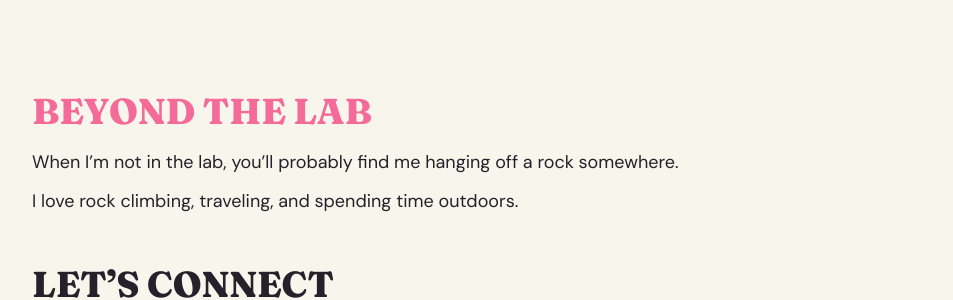
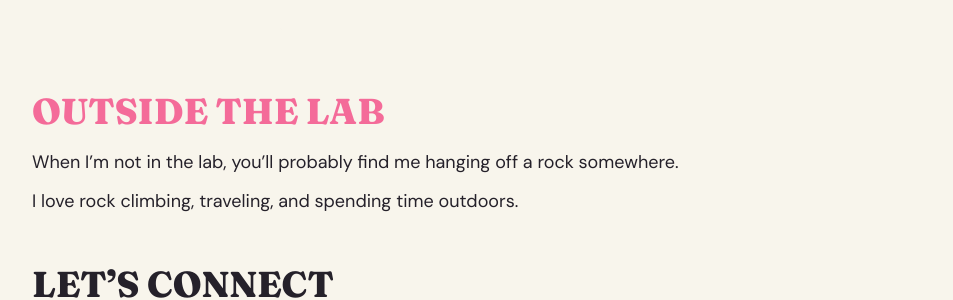
Before and after one commit to nogaca/nogaca.github.io, a Jekyll site: the page built from index.md, in a window 1280 px wide. Shown: the part 1179-1479 px from the top of the page, without its empty margins (163-1116 px from the left). Built offline with Jekyll 4.4.1, drawn with Linux system fonts in a browser that asks for light colours.

Commit message:
Change Beyond the Lab heading

```diff
--- a/index.md
+++ b/index.md
@@ -27,7 +27,7 @@ My research focuses on understanding how these proteins work, how they respond t
 
 To study these proteins, I use cryo-electron microscopy (cryo-EM), a technique that allows us to visualize their structures at near-atomic resolution.
 ![Microbial rhodopsins, cryo-EM and protein expression](/images/sience.png)
-## BEYOND THE LAB
+## OUTSIDE THE LAB
 
 When I'm not in the lab, you'll probably find me hanging off a rock somewhere.
 
```
